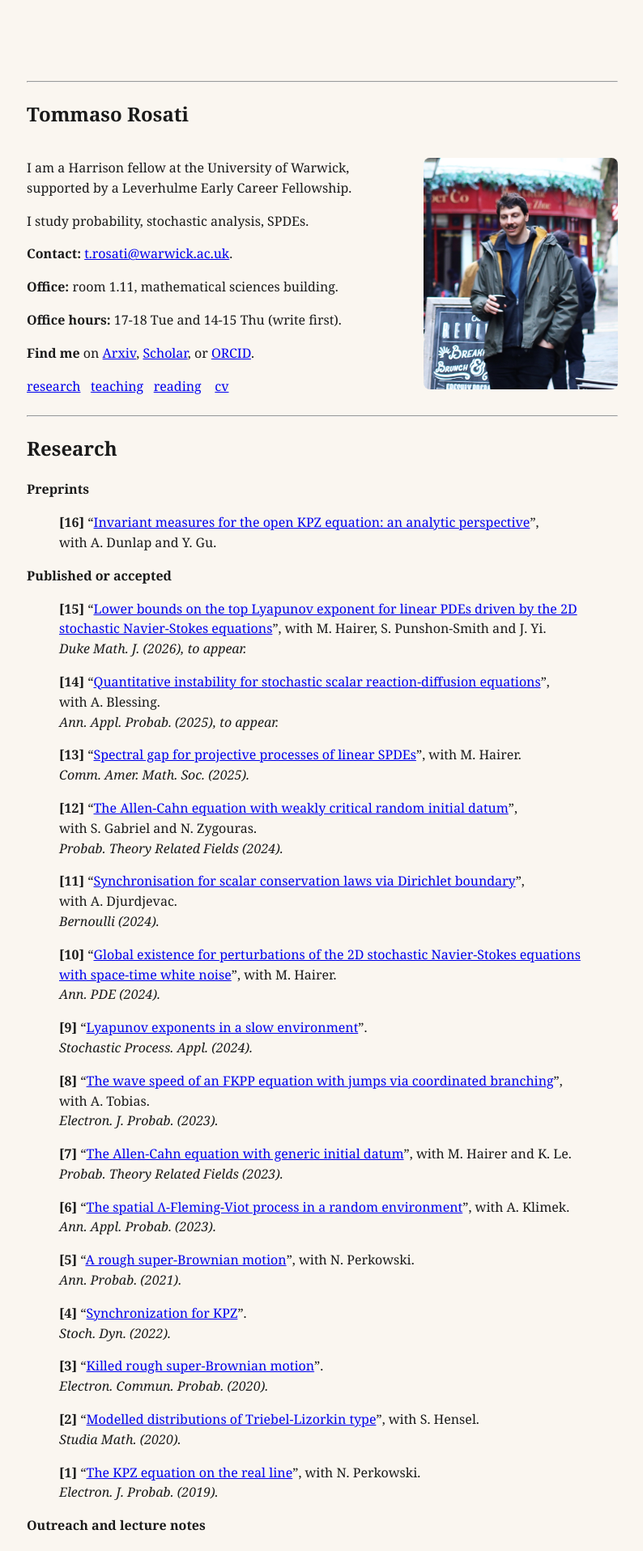
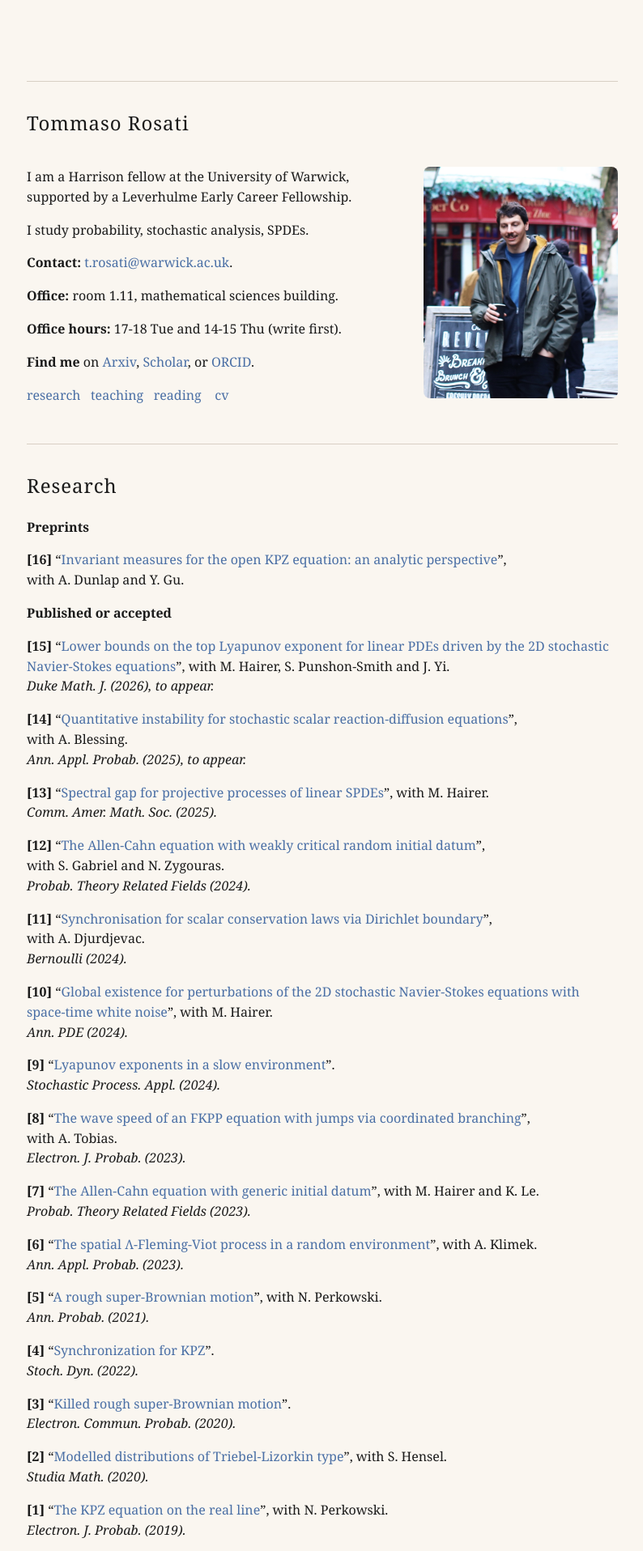
Before and after one commit to rosati-tom/rosati-tom.github.io, a Jekyll site: the page built from index.md, in a window 1280 px wide. Shown: the top 1916 px of the page at 81% size, without its empty margins (242-1036 px from the left). Built offline with Jekyll 4.4.1, drawn with Linux system fonts in a browser that asks for light colours; some web fonts are replaced; our own code applies the rules of GitHub Pages for plain Markdown files.

Commit message:
CSS updats.

```diff
--- a/assets/style.css
+++ b/assets/style.css
@@ -73,3 +73,32 @@ h1, h2, h3, h4 {
     display: none;
   }
 }
+
+/* Refined link color — muted academic blue instead of browser default */
+a {
+  color: #4a6fa5;
+  text-decoration: none;
+}
+a:hover {
+  text-decoration: underline;
+}
+
+/* Strip default blockquote styling (used heavily for paper entries) */
+blockquote {
+  margin: 0.3em 0;
+  padding: 0;
+  border: none;
+}
+
+/* Lighter, more elegant section dividers */
+hr {
+  border: none;
+  border-top: 1px solid #d8cfc4;
+  margin: 2em 0;
+}
+
+/* Slightly refined section headings */
+h2 {
+  letter-spacing: 0.04em;
+  font-weight: normal;
+}
```
